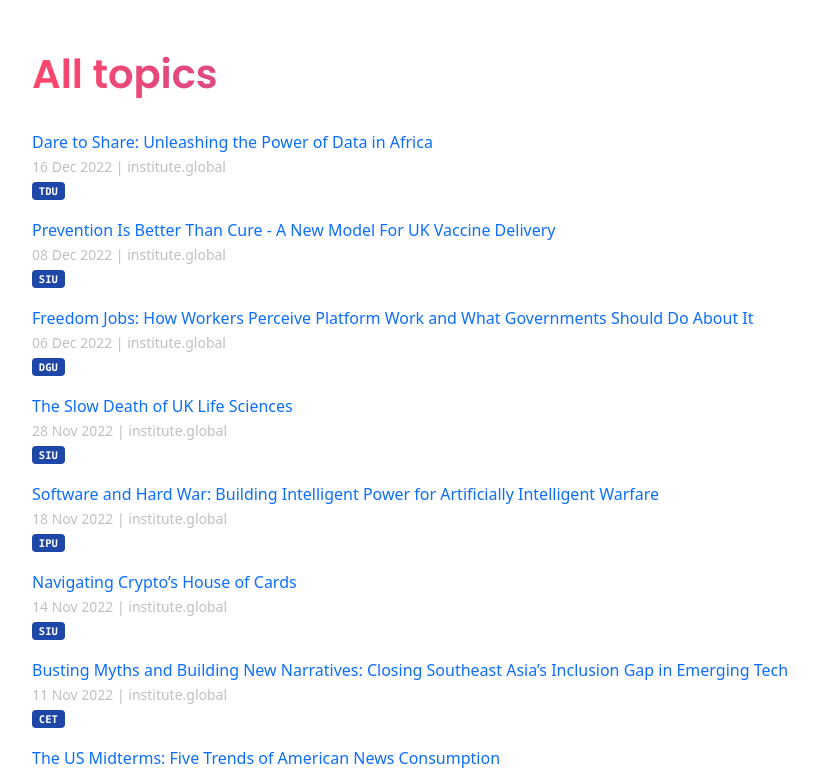
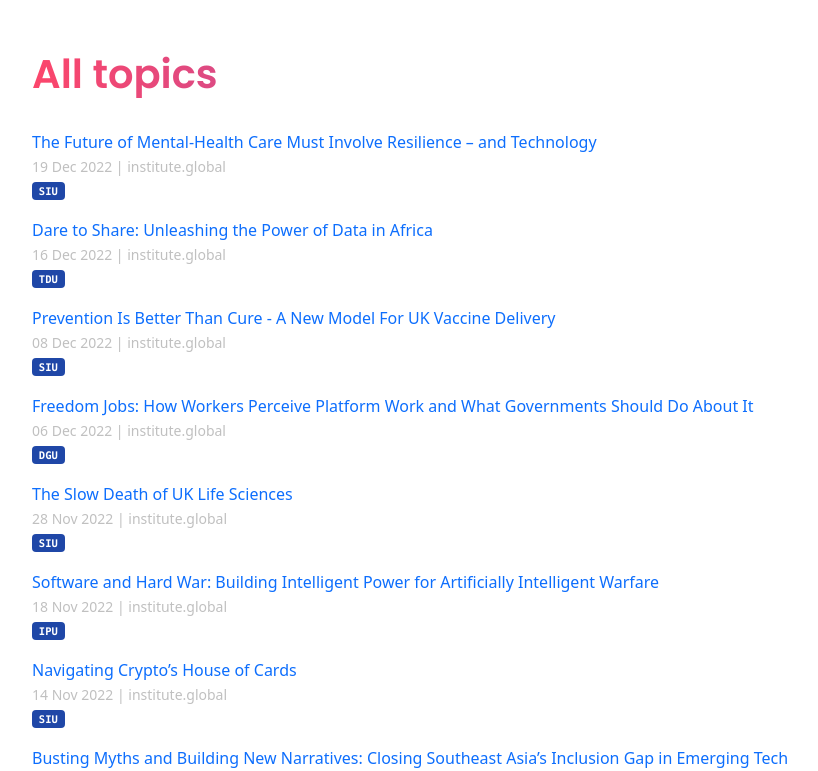
Before and after one commit to techpolicyio/techpolicyio.github.io, a Jekyll site: the page built from pages/home.md, in a window 1280 px wide and 900 px high, scrolled down 764 px, cut to the strip 129-900 px from the top of the window. Shown: the whole strip, without its empty margins (50-868 px from the left). Built offline with Jekyll 4.4.1, drawn with Linux system fonts in a browser that asks for light colours.

Commit message:
Update links.yml

```diff
--- a/_data/links.yml
+++ b/_data/links.yml
@@ -1598,3 +1598,7 @@
   url: https://institute.global/policy/dare-share-unleashing-power-data-africa
   date: 2022-12-16
   unit: tdu
+- title: "The Future of Mental-Health Care Must Involve Resilience – and Technology"
+  url: https://institute.global/policy/future-mental-health-care-must-involve-resilience-and-technology
+  date: 2022-12-19
+  unit: siu
```
